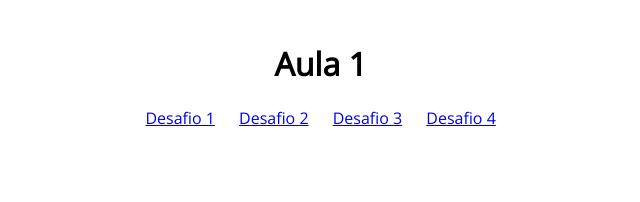
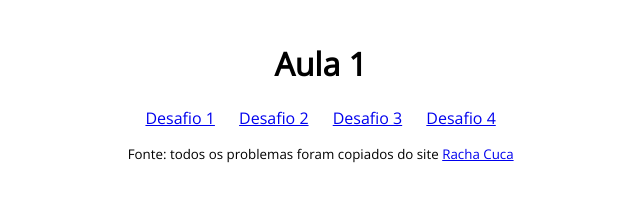
Before and after one commit to leticiamazzo/ptonella.github.io, a plain HTML site: page reprograma/aula-1/index.html in a window 1280 px wide. Shown: the top 202 px of the page, without its empty margins (340-980 px from the left). Drawn offline with nearby package versions, Linux system fonts and the light colour scheme.

Commit message:
Add copyright

```diff
--- a/reprograma/aula-1/index.html
+++ b/reprograma/aula-1/index.html
@@ -25,6 +25,11 @@
         <a href="desafio-4.html">Desafio 4</a>
       </li>
     </ul>
+
+    <p>
+      <small>Fonte: todos os problemas foram copiados do site <a href="https://rachacuca.com.br/logica/problemas/" target="_blank">Racha Cuca</a>
+      </small>
+    </p>
   </div>
 </body>
 </html>
```
